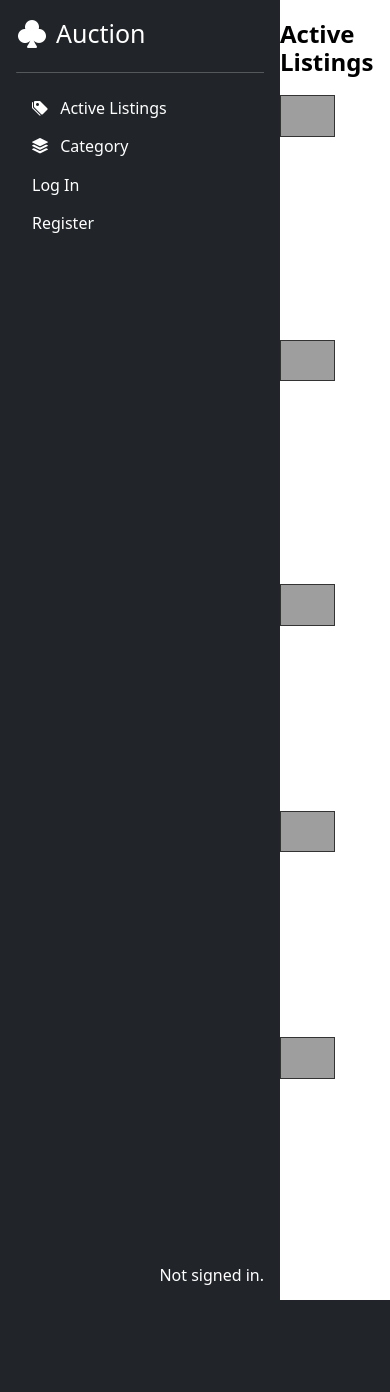
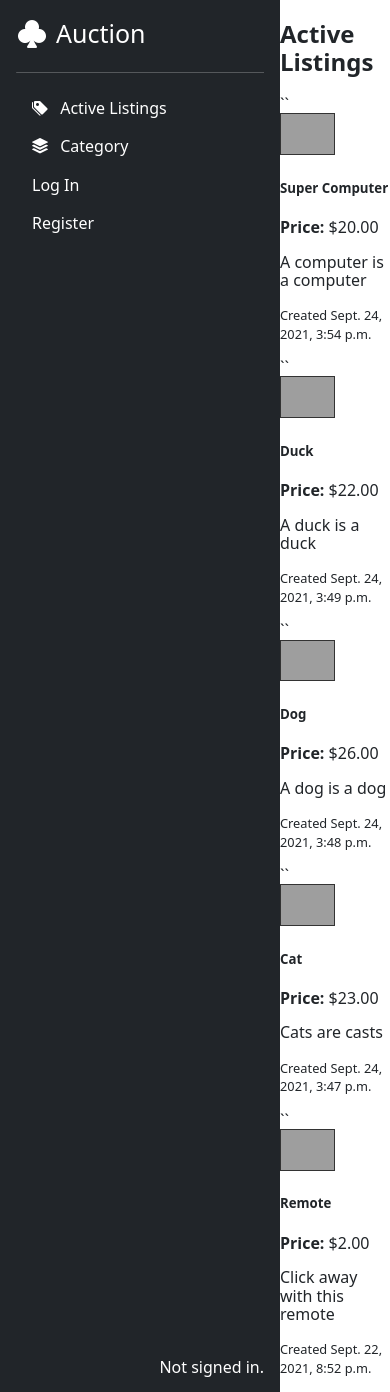
Before and after one commit to felixdave/commerce, a Django app: page / in a window 390 px wide. Before the commit the page ends 1300 px from the top, so only its background shows below. Run offline with Django 3.2, Linux system fonts and the light colour scheme; data comes from the database, SQL or seed files in the repository; both versions use the stored data as it was after the commit; data that the repository does not hold is empty; some libraries are stand-ins or nearby versions; grey boxes are pictures that could not be loaded.

Commit message:
nav items are now entirely clickable

```diff
--- a/auctions/static/auctions/css/style.css
+++ b/auctions/static/auctions/css/style.css
@@ -28,14 +28,13 @@
 }
 a {
 	text-decoration: none;
-	color: white;
+	color: var(--drkGrey);
 }
 
 /* MAIN */
 main {
 	display: grid;
 	height: 100vh;
-	/* background-color: red; */
 	grid-template-columns: 280px 1fr;
 }
 
@@ -86,7 +85,6 @@
 }
 main #sidenav .nav li {
 	/* background-color: yellow; */
-	padding: 10px 16px;
 	border-radius: 4px;
 }
 main #sidenav .nav li:hover {
@@ -94,13 +92,24 @@
 	font-size: 16px;
 }
 main #sidenav .nav li a {
+	padding: 10px 16px;
+	display: block;
+}
+
+main #sidenav .nav li a,
+main #sidenav .log-info i {
 	color: white;
 }
 
 main #sidenav .log-info {
 	align-self: flex-end;
 }
-/* log info */
+/* END of SIDENAV */
+
+/* CONTENT - Dynamic */
+#content {
+	color: var(--drkGrey);
+}
 
 /* AT MEDIA  */
 @media only screen and (min-width: 960px) {
--- a/auctions/templates/auctions/index.html
+++ b/auctions/templates/auctions/index.html
@@ -6,27 +6,27 @@
 {% for listing in listings %}
 
 
-        <div class="card mb-3">
-            <a href="{% url 'listing' listing.id %}">
-                <div class="row no-gutters">
+<div>
+    <a href="{% url 'listing' listing.id %}">``
+        <div>
             {% if listing.image_url %}
-                        <div class="col-md-4">
-                            <img src="{{ listing.image_url }}" class="card-img" alt="{{ listing.title }}" loading="lazy">
+            <div>
+                <img src="{{ listing.image_url }}" alt="{{ listing.title }}" loading="lazy">
             </div>
-                        <div class="col-md-8">
+            <div>
                 {% else %}
-                        <div class="col-md-12">
+                <div>
                     {% endif %}
-                            <div class="card-body">
-                                <h5 class="card-title">
+                    <div>
+                        <h5>
                             {{ listing.title }}
                         </h5>
-                                <p class="card-text"><strong>Price:</strong> ${{ listing.price }}</p>
+                        <p><strong>Price:</strong> ${{ listing.price }}</p>
                         {% if listing.category %}
-                                    <p class="card-text"><strong>Category:</strong> {{ listing.category }}</p>
+                        <p><strong>Category:</strong> {{ listing.category }}</p>
                         {% endif %}
-                                <p class="card-text">{{ listing.description }}</p>
-                                <p class="card-text"><small class="text-muted">Created {{ listing.creation_time }}</small></p>
+                        <p>{{ listing.description }}</p>
+                        <p><small class="text-muted">Created {{ listing.creation_time }}</small></p>
                     </div>
                 </div>
             </div>
--- a/auctions/templates/auctions/layout.html
+++ b/auctions/templates/auctions/layout.html
@@ -29,25 +29,24 @@
       <hr>
       <ul class="nav">
         <li>
-          <i class="bi bi-tags-fill"></i>
-          <a href="{% url 'index' %}">Active Listings</a>
+          <a href="{% url 'index' %}"><i class="bi bi-tags-fill"> </i>
+            Active Listings</a>
         </li>
         <li>
-          <i class="bi bi-stack"></i>
-          <a href="{% url 'categories' %}">Category</a>
+
+          <a href="{% url 'categories' %}"><i class="bi bi-stack"></i> Category</a>
         </li>
         {% if user.is_authenticated %}
         <li>
-          <i class="bi bi-bookmarks"></i> <a href="{% url 'watchlist' %}">
-            Watchlist
+          <a href="{% url 'watchlist' %}"><i class="bi bi-bookmarks"></i> Watchlist
             {% if request.user.watchlist.count > 0 %}
             <span class="badge badge-secondary">{{ request.user.watchlist.count }}</span>
             {% endif %}
           </a>
         </li>
         <li>
-          <i class="bi bi-tag"></i>
-          <a class="nav-link" href="{% url 'create' %}">Create Listing</a>
+
+          <a class="nav-link" href="{% url 'create' %}"><i class="bi bi-tag"></i> Create Listing</a>
         </li>
 
         {% else %}
```
Also changed, not shown: db.sqlite3. Lines whose indentation alone changed are shown as unchanged.
